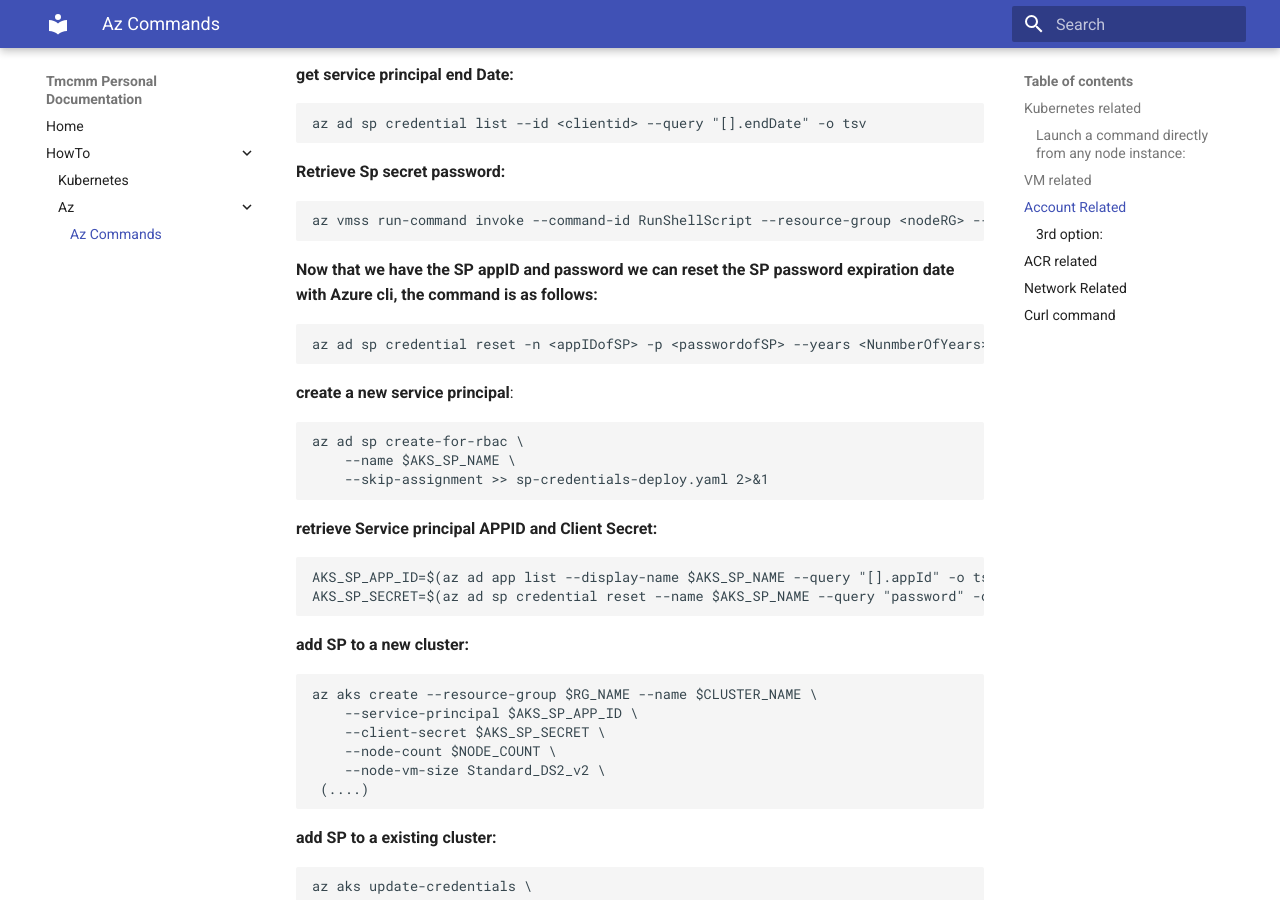
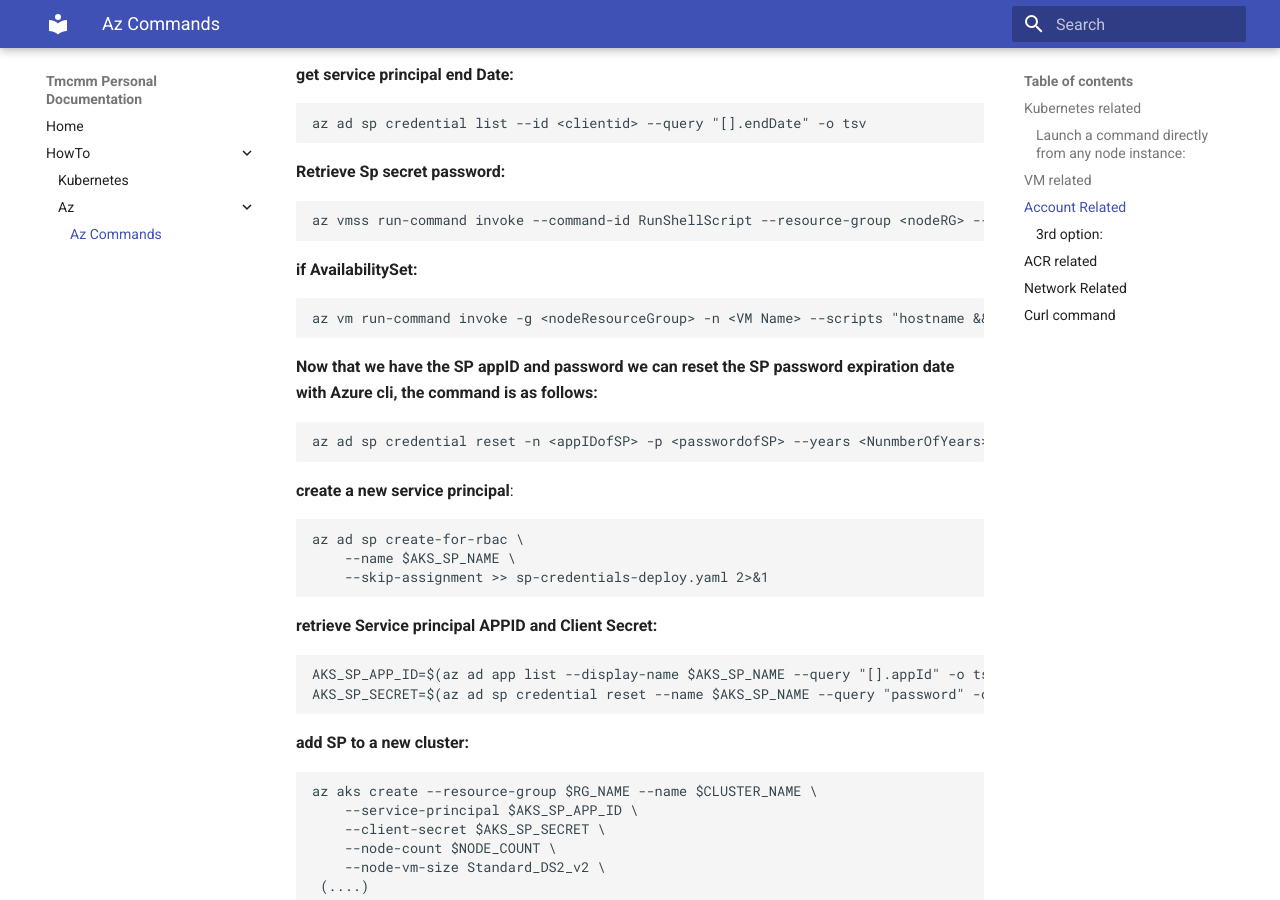
Before and after one commit to tmcmm/k8s-documentation, an MkDocs documentation site: the page built from docs/howto/az/az-help.md, in a window 1280 px wide and 900 px high, scrolled down 3346 px. Built offline with MkDocs 1.6.1 and Material for MkDocs 9.7.7, drawn with Linux system fonts in a browser that asks for light colours.

Commit message:
Update az-help.md

````diff
--- a/docs/howto/az/az-help.md
+++ b/docs/howto/az/az-help.md
@@ -142,6 +142,10 @@ __Retrieve Sp secret password:__
 ```
 az vmss run-command invoke --command-id RunShellScript --resource-group <nodeRG> --name <vmssName> --instance-id <0,1,2...> --scripts "hostname && date && cat /etc/kubernetes/azure.json" | grep aadClientSecret
 ```
+__if AvailabilitySet:__
+```
+az vm run-command invoke -g <nodeResourceGroup> -n <VM Name> --scripts "hostname && date && cat /etc/kubernetes/azure.json" --command-id RunShellScript | grep aadClientSecret
+```
 __Now that we have the SP appID and password we can reset the SP password expiration date with Azure cli, the command is as follows:__<br>
 ```
 az ad sp credential reset -n <appIDofSP> -p <passwordofSP> --years <NunmberOfYears>
````
